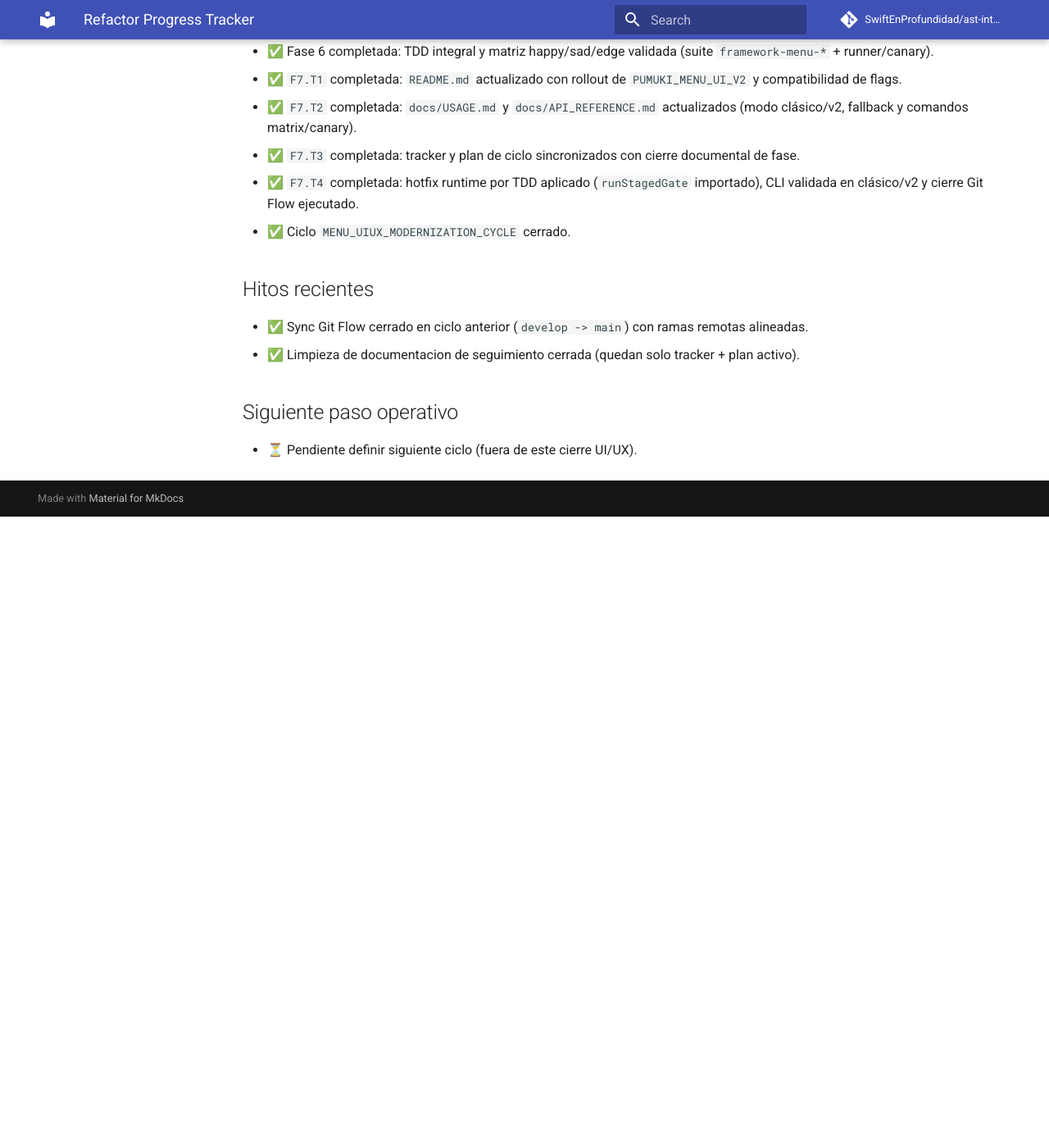
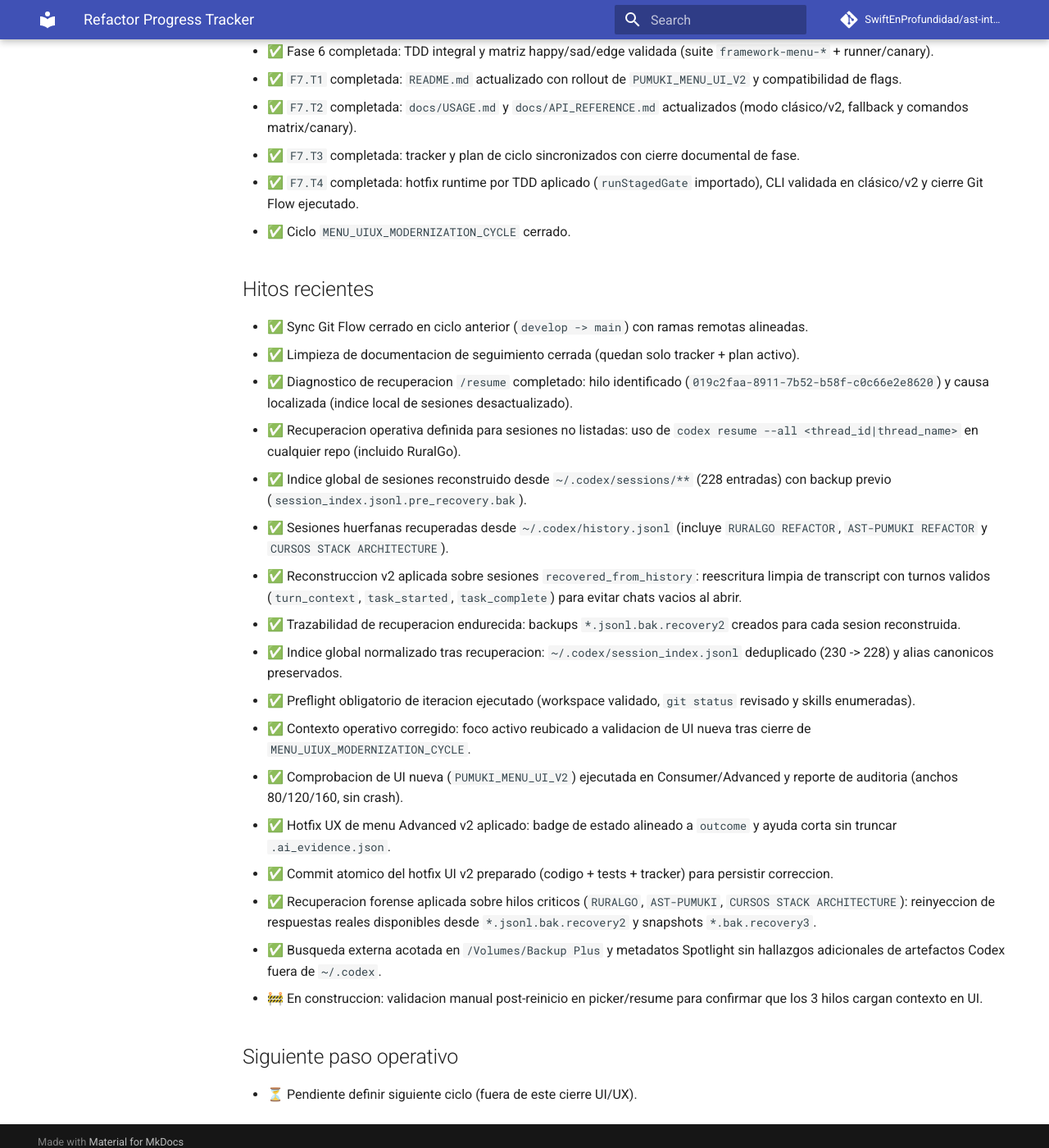
Before and after one commit to SwiftEnProfundidad/ast-intelligence-hooks, an MkDocs documentation site: the page built from docs/REFRACTOR_PROGRESS.md, in a window 1280 px wide and 1400 px high, scrolled down 1639 px. Shown: the whole window at 82% size. Built offline with MkDocs 1.6.1 and Material for MkDocs 9.7.7, drawn with Linux system fonts in a browser that asks for light colours; comment, search, counter and statistics services are not loaded; before the commit the page ends 2269 px from its top, so only the background shows below that.

```diff
--- a/docs/REFRACTOR_PROGRESS.md
+++ b/docs/REFRACTOR_PROGRESS.md
@@ -48,6 +48,21 @@ Estado operativo consolidado del repositorio y del ciclo activo.
 ## Hitos recientes
 - ✅ Sync Git Flow cerrado en ciclo anterior (`develop -> main`) con ramas remotas alineadas.
 - ✅ Limpieza de documentacion de seguimiento cerrada (quedan solo tracker + plan activo).
+- ✅ Diagnostico de recuperacion `/resume` completado: hilo identificado (`019c2faa-8911-7b52-b58f-c0c66e2e8620`) y causa localizada (indice local de sesiones desactualizado).
+- ✅ Recuperacion operativa definida para sesiones no listadas: uso de `codex resume --all <thread_id|thread_name>` en cualquier repo (incluido RuralGo).
+- ✅ Indice global de sesiones reconstruido desde `~/.codex/sessions/**` (228 entradas) con backup previo (`session_index.jsonl.pre_recovery.bak`).
+- ✅ Sesiones huerfanas recuperadas desde `~/.codex/history.jsonl` (incluye `RURALGO REFACTOR`, `AST-PUMUKI REFACTOR` y `CURSOS STACK ARCHITECTURE`).
+- ✅ Reconstruccion v2 aplicada sobre sesiones `recovered_from_history`: reescritura limpia de transcript con turnos validos (`turn_context`, `task_started`, `task_complete`) para evitar chats vacios al abrir.
+- ✅ Trazabilidad de recuperacion endurecida: backups `*.jsonl.bak.recovery2` creados para cada sesion reconstruida.
+- ✅ Indice global normalizado tras recuperacion: `~/.codex/session_index.jsonl` deduplicado (230 -> 228) y alias canonicos preservados.
+- ✅ Preflight obligatorio de iteracion ejecutado (workspace validado, `git status` revisado y skills enumeradas).
+- ✅ Contexto operativo corregido: foco activo reubicado a validacion de UI nueva tras cierre de `MENU_UIUX_MODERNIZATION_CYCLE`.
+- ✅ Comprobacion de UI nueva (`PUMUKI_MENU_UI_V2`) ejecutada en Consumer/Advanced y reporte de auditoria (anchos 80/120/160, sin crash).
+- ✅ Hotfix UX de menu Advanced v2 aplicado: badge de estado alineado a `outcome` y ayuda corta sin truncar `.ai_evidence.json`.
+- ✅ Commit atomico del hotfix UI v2 preparado (codigo + tests + tracker) para persistir correccion.
+- ✅ Recuperacion forense aplicada sobre hilos criticos (`RURALGO`, `AST-PUMUKI`, `CURSOS STACK ARCHITECTURE`): reinyeccion de respuestas reales disponibles desde `*.jsonl.bak.recovery2` y snapshots `*.bak.recovery3`.
+- ✅ Busqueda externa acotada en `/Volumes/Backup Plus` y metadatos Spotlight sin hallazgos adicionales de artefactos Codex fuera de `~/.codex`.
+- 🚧 En construccion: validacion manual post-reinicio en picker/resume para confirmar que los 3 hilos cargan contexto en UI.
 
 ## Siguiente paso operativo
 - ⏳ Pendiente definir siguiente ciclo (fuera de este cierre UI/UX).
```
Also changed, not shown: 2 other files.
